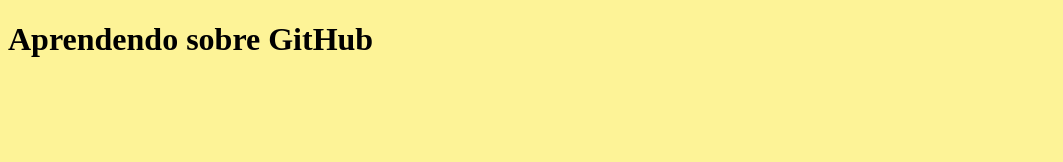
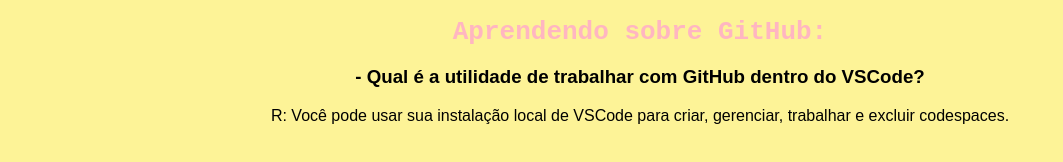
Before and after one commit to lmmrqs/mysite, a plain HTML site: page index.html in a window 1280 px wide. Shown: the whole page, without its empty margins (0-1063 px from the left). Drawn offline with Linux system fonts and the light colour scheme.

Commit message:
atualizacao 2

```diff
--- a/css/estilo.css
+++ b/css/estilo.css
@@ -1,3 +1,10 @@
 body{
     background-color: rgb(253, 243, 151);
+    font-family: Arial, Helvetica, sans-serif;
+    text-align: center;
 }
+.titulo{
+    color: lightpink;
+    font-family: monospace;
+    text-align: center;
+}
--- a/index.html
+++ b/index.html
@@ -8,6 +8,8 @@
 
 </head>
 <body>
-    <h1>Aprendendo sobre GitHub</h1>
+    <h1 class="titulo">Aprendendo sobre GitHub:</h1>
+    <h3>- Qual é a utilidade de trabalhar com GitHub dentro do VSCode?</h3>
+    <p>R: Você pode usar sua instalação local de VSCode para criar, gerenciar, trabalhar e excluir codespaces.</p>
 </body>
 </html>
```
